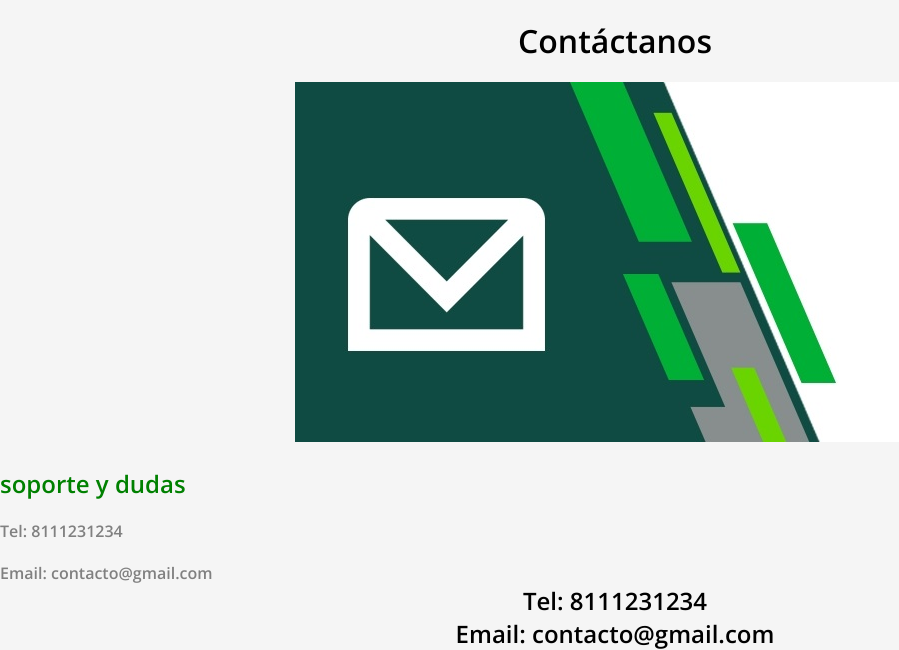
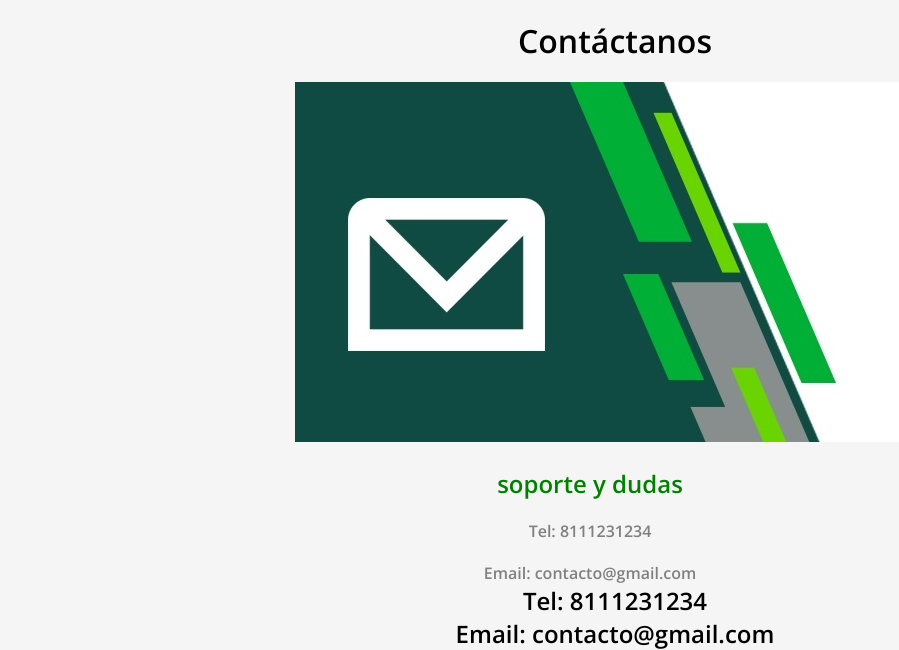
Before and after one commit to esoriano841/PIA-interfaces, a PHP site: page /HeadContacto.html in a window 1280 px wide. Shown: the part 601-1251 px from the top of the page, without its empty margins (0-899 px from the left). Run offline with PHP 8.4, Linux system fonts and the light colour scheme.

Commit message:
Se corrigió el centrado de la informacion de contacto

```diff
--- a/Css/contacto.css
+++ b/Css/contacto.css
@@ -121,13 +121,13 @@ main{
 .textos-main h4{
     color: gray;
     background-color: whitesmoke;
-    text-align: left;
+    text-align: center;
     padding: 20px 50px 0 0;
 }
 
 .textos-main h2{
     color: green;
     background-color: whitesmoke;
-    text-align: left;
+    text-align: center;
     padding: 20px 50px 0 0;
 }
```
